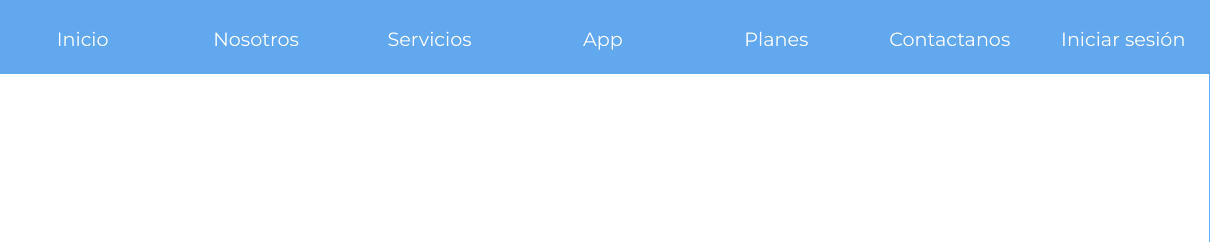
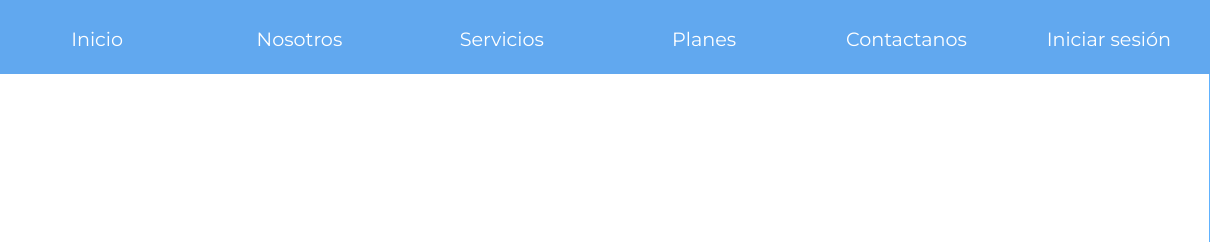
Before and after one commit to FrancoHA/MindFulife.github.io, a plain HTML site: page index.html in a window 1280 px wide. Shown: the top 242 px of the page, 70-1280 px from the left. Drawn offline with Linux system fonts and the light colour scheme.

Commit message:
Update index.html

```diff
--- a/index.html
+++ b/index.html
@@ -19,7 +19,7 @@
                 <a href=""><div class="option first">Inicio</div></a>
                 <a href="nosotros.html"><div class="option">Nosotros</div></a>
                 <a href="servicios.html"><div class="option">Servicios</div></a>
-                <a href="app.html"><div class="option">App</div></a>
+
                 <a href="planes.html"><div class="option">Planes</div></a>
                 <a href="contacto.html"><div class="option">Contactanos</div></a>
                 <div class="option last" id="sesion" onclick="abrirLogin()">Iniciar sesión</div>
```
